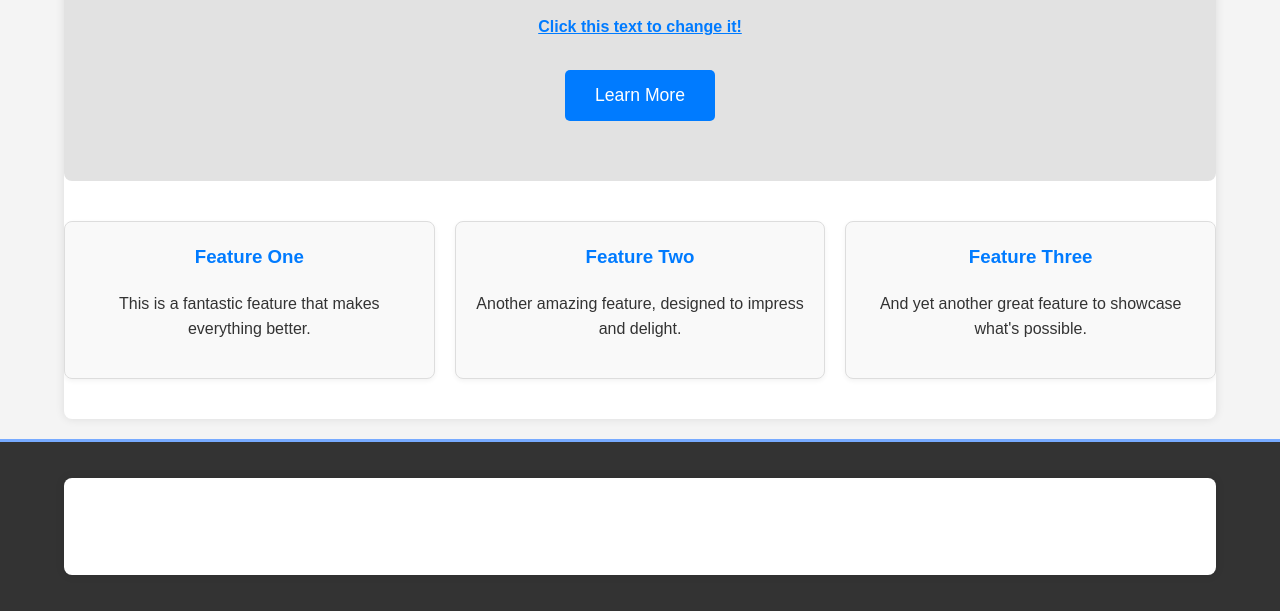
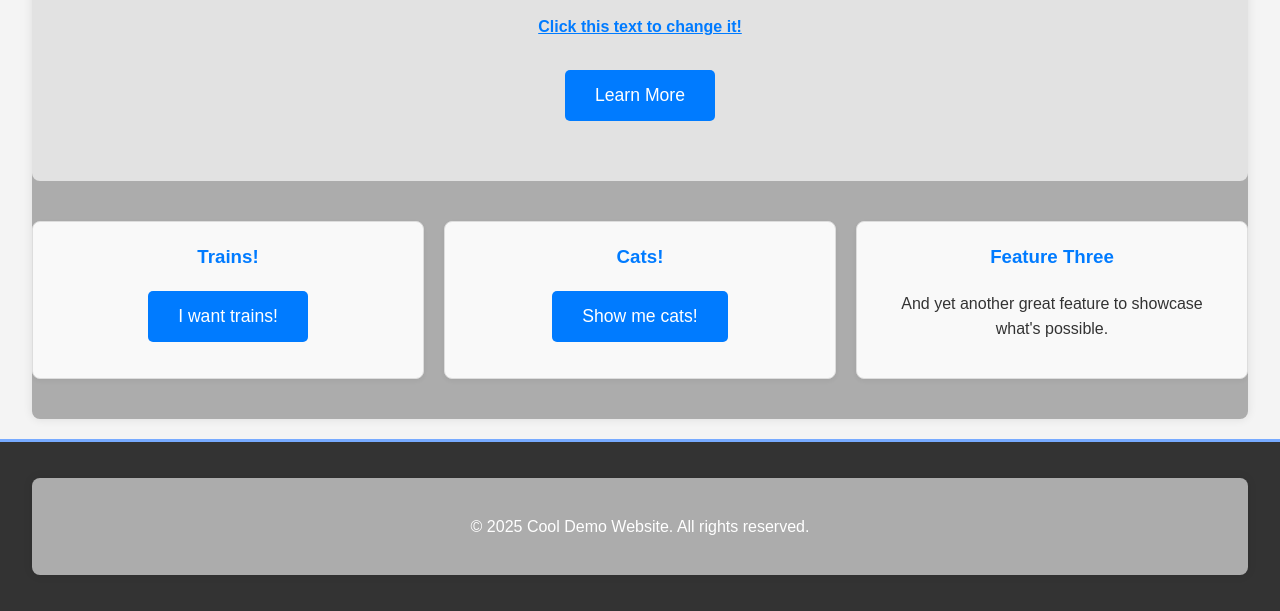
Before and after one commit to ash-2123/ash-2123, a plain HTML site: page index.html in a window 1280 px wide. Shown: the part 289-900 px from the top of the page. Drawn offline with Linux system fonts and the light colour scheme.

Commit message:
mager changes

```diff
--- a/index.html
+++ b/index.html
@@ -9,26 +9,26 @@
 <body>
     <header>
         <div class="container">
-            <h1>My Awesome Demo</h1>
+            <h1>My Functional Demo</h1>
             <button id="theme-toggle">Toggle Dark Mode</button>
         </div>
     </header>
 
     <main class="container">
         <section class="hero">
-            <h2>Welcome to a Simple Web Demo!</h2>
+            <h2>Welcome to my many functions!</h2>
             <p id="interactive-text">Click this text to change it!</p>
             <button class="call-to-action">Learn More</button>
         </section>
 
         <section class="features">
             <div class="feature-item">
-                <h3>Feature One</h3>
-                <p>This is a fantastic feature that makes everything better.</p>
+                <h3>Trains!</h3>
+                <button class="trainButton">I want trains!</button>
             </div>
             <div class="feature-item">
-                <h3>Feature Two</h3>
-                <p>Another amazing feature, designed to impress and delight.</p>
+                <h3>Cats!</h3>
+                <button id="navigateButton" class="catButton">Show me cats!</button>
             </div>
             <div class="feature-item">
                 <h3>Feature Three</h3>
--- a/script.js
+++ b/script.js
@@ -33,4 +33,22 @@ document.addEventListener('DOMContentLoaded', () => {
         textIndex = (textIndex + 1) % texts.length;
         interactiveText.textContent = texts[textIndex];
     });
+    document.addEventListener('DOMContentLoaded', function () {
+        // Get a reference to the button using its ID
+
+    });
+
+    const navigateButton = document.getElementById('navigateButton');
+
+    // Add an event listener to the button
+    if (navigateButton) { // Ensure the button exists before adding an event listener
+        navigateButton.addEventListener('click', function () {
+            // Navigate to the new page
+            window.location.href = 'cat.html';
+            // Alternatively, for a "back-friendly" navigation:
+            // window.location.assign('another-page.html');
+            // Or to prevent going back to the current page:
+            // window.location.replace('another-page.html');
+        });
+    }
 });
--- a/style.css
+++ b/style.css
@@ -29,7 +29,7 @@ body.dark-mode .call-to-action {
 }
 
 body.dark-mode .feature-item {
-    background-color: #4a4a4a;
+    background-color: #000000;
 }
 
 body.dark-mode footer {
@@ -38,12 +38,26 @@ body.dark-mode footer {
 }
 
 .container {
-    width: 90%;
-    max-width: 1200px;
+    width: 95%;
+    max-width: 1300px;
     margin: auto;
     overflow: hidden;
     padding: 20px 0;
-    background-color: #fff; /* Light container background */
+    background-color: #acacac; /* Light container background */
+    box-shadow: 0 0 10px rgba(0,0,0,0.1);
+    border-radius: 8px;
+    margin-top: 20px;
+    margin-bottom: 20px;
+    transition: background-color 0.3s ease, box-shadow 0.3s ease;
+}
+
+.containerCat {
+    width: 95%;
+    max-width: 1300px;
+    margin: auto;
+    overflow: hidden;
+    padding: 20px 0;
+    background-color: #ff0000; /* Light container background */
     box-shadow: 0 0 10px rgba(0,0,0,0.1);
     border-radius: 8px;
     margin-top: 20px;
@@ -131,6 +145,39 @@ body.dark-mode #interactive-text:hover {
     color: #66aaff;
 }
 
+.trainButton {
+     background-color: #007bff;
+    color: white;
+    padding: 15px 30px;
+    text-decoration: none;
+    border-radius: 5px;
+    font-size: 1.1em;
+    transition: background-color 0.3s ease;
+    border: none;
+    cursor: pointer;
+}
+
+.trainButton:hover {
+    background-color: #0056b3;
+}
+
+.catButton {
+     background-color: #007bff;
+    color: white;
+    padding: 15px 30px;
+    text-decoration: none;
+    border-radius: 5px;
+    font-size: 1.1em;
+    transition: background-color 0.3s ease;
+    border: none;
+    cursor: pointer;
+}
+
+.catButton:hover {
+    background-color: #0056b3;
+}
+
+
 .call-to-action {
     background-color: #007bff;
     color: white;
```
Also changed, not shown: cat.html (added, +24 -0 lines), 8 other files.
